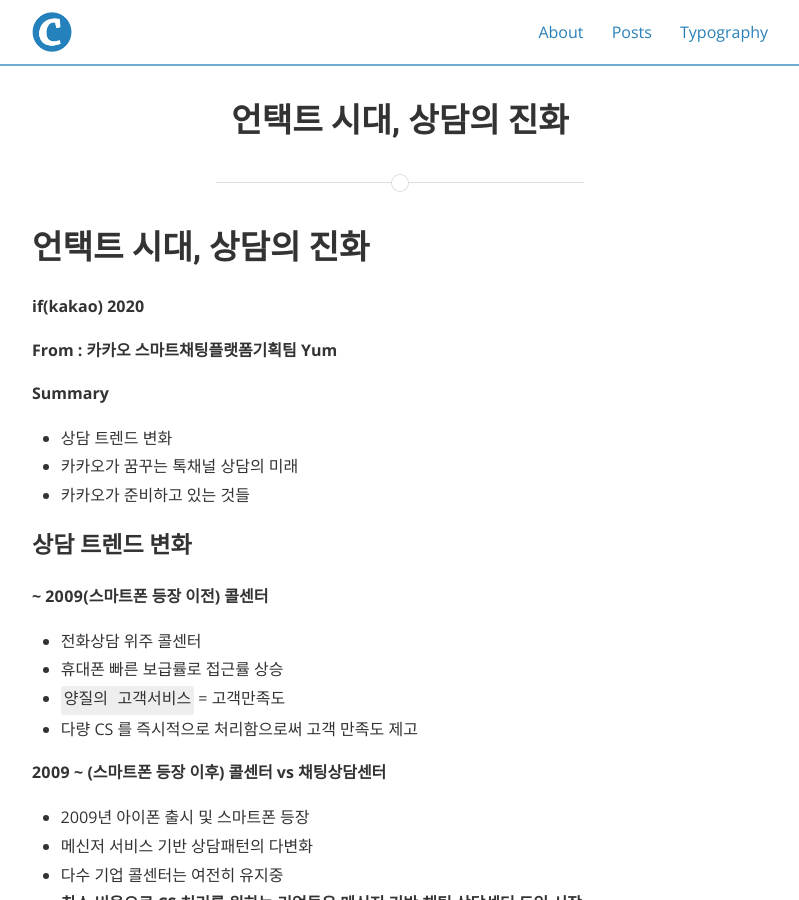
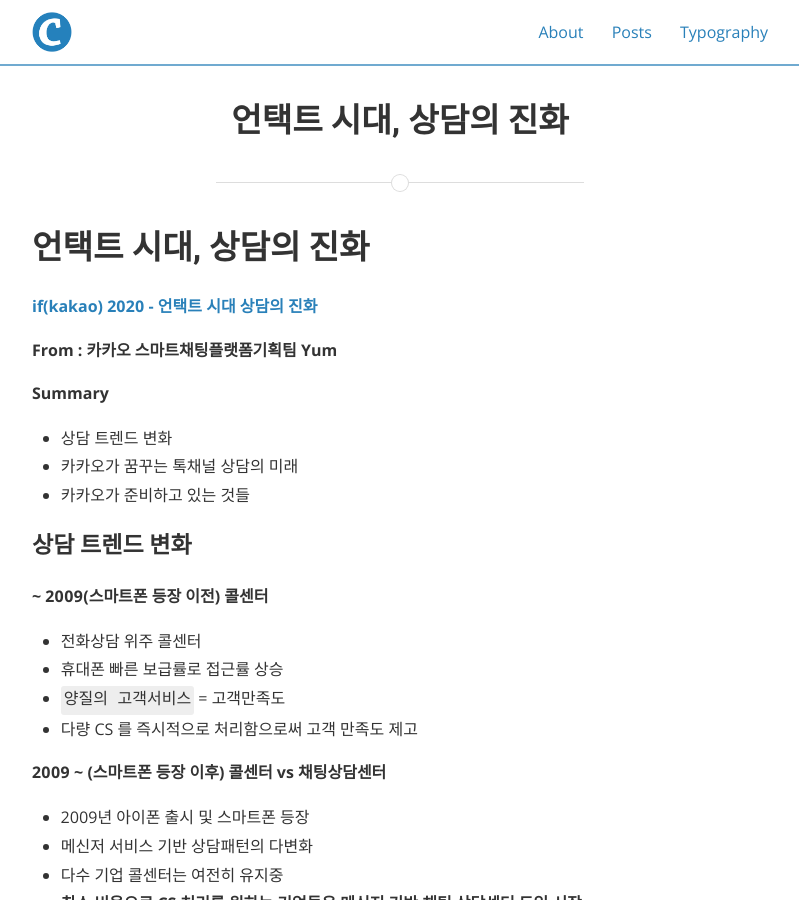
Before and after one commit to DongJinNam/dongjinnam.github.io, a Jekyll site: the page built from seminar/if(kakao)-2020-call-center.md, in a window 1280 px wide and 900 px high. Shown: the whole window, without its empty margins (240-1039 px from the left). Built offline with Jekyll 4.4.1, drawn with Linux system fonts in a browser that asks for light colours; nearby versions of some CDN libraries; our own code applies the rules of GitHub Pages for plain Markdown files.

Commit message:
[Update] if(kakao)-2020-call-center.md

```diff
--- a/seminar/if(kakao)-2020-call-center.md
+++ b/seminar/if(kakao)-2020-call-center.md
@@ -2,7 +2,7 @@
 
 
 
-**if(kakao) 2020**
+[**if(kakao) 2020 - 언택트 시대 상담의 진화**](https://if.kakao.com/session/62)
 
 **From : 카카오 스마트채팅플랫폼기획팀 Yum**
 
```
